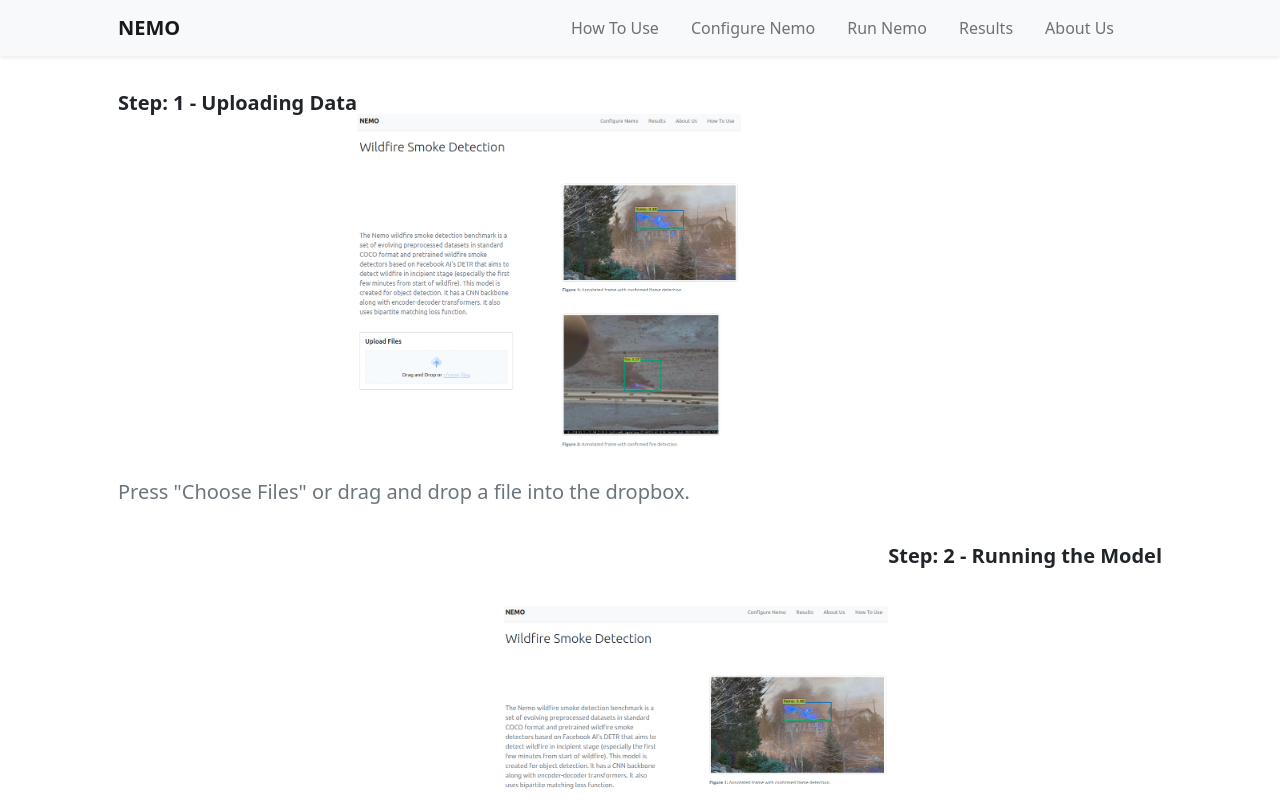
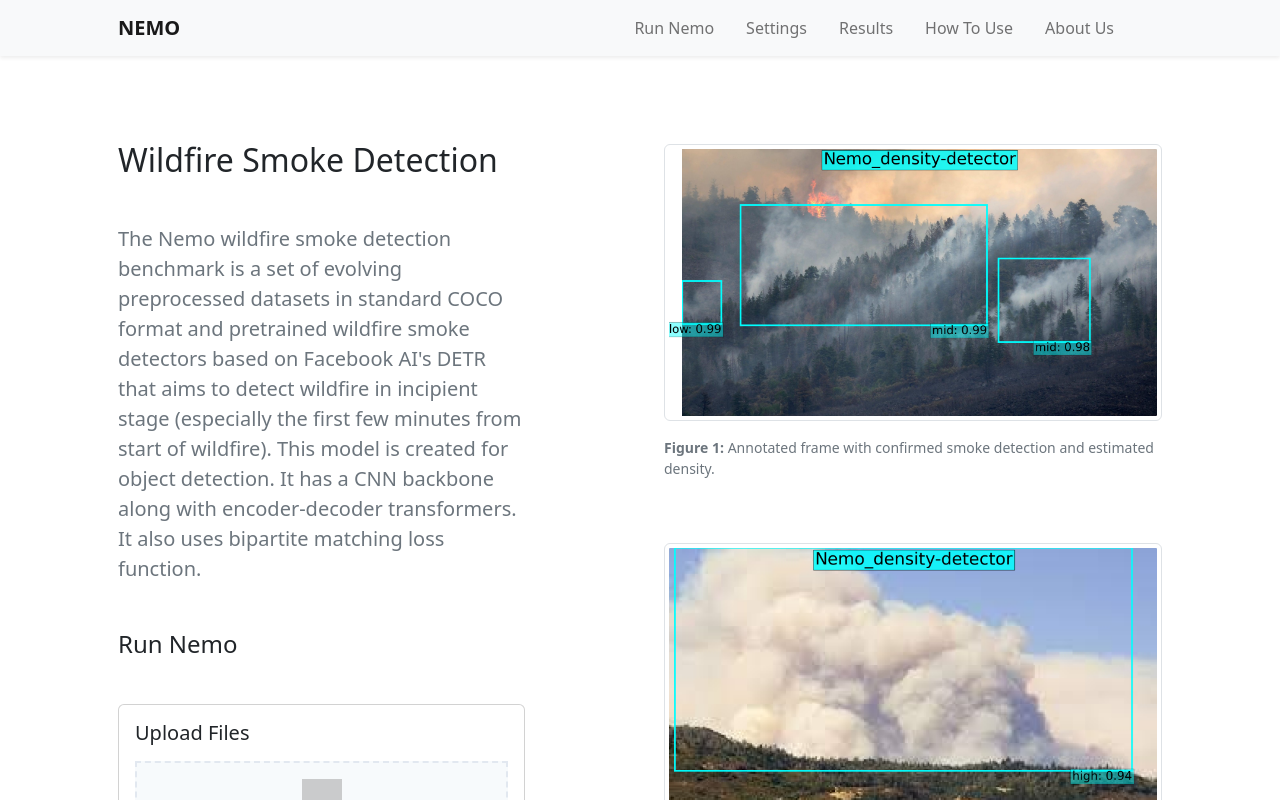
Before and after one commit to Curtis-CS/Nemo-Frontend, a Vue app: page / in a window 1280 px wide. Shown: the top 800 px of the page. Built offline with nearby package versions, Linux system fonts and the light colour scheme; grey boxes are pictures that could not be loaded.

Commit message:
Cleaned up code.

```diff
--- a/src/components/MenuBar.vue
+++ b/src/components/MenuBar.vue
@@ -15,16 +15,16 @@
       <div id="navbarResponsive" class="collapse navbar-collapse">
         <ul class="navbar-nav ms-auto me-4 my-3 my-lg-0">
           <li class="nav-item">
-            <router-link class="nav-link me-lg-3" to="/">How To Use</router-link>
+            <router-link class="nav-link me-lg-3" to="/">Run Nemo</router-link>
           </li>
           <li class="nav-item">
-            <router-link class="nav-link me-lg-3" to="/configurenemo">Configure Nemo</router-link>
-          </li>
-          <li class="nav-item">
-            <router-link class="nav-link me-lg-3" to="/runnemo">Run Nemo</router-link>
+            <router-link class="nav-link me-lg-3" to="/configurenemo">Settings</router-link>
           </li>
           <li class="nav-item">
             <router-link class="nav-link me-lg-3" to="/results">Results</router-link>
+          </li>
+          <li class="nav-item">
+            <router-link class="nav-link me-lg-3" to="/howtouse">How To Use</router-link>
           </li>
           <li class="nav-item">
             <router-link class="nav-link me-lg-3" to="/aboutus">About Us</router-link>
--- a/src/styles.css
+++ b/src/styles.css
@@ -5,3 +5,8 @@
 .min-column-width {
   min-width: 530px;
 }
+
+.mt-custom {
+  margin-top: 6rem;
+  margin-bottom: 6rem;
+}
--- a/src/views/AboutUs.vue
+++ b/src/views/AboutUs.vue
@@ -1,4 +1,5 @@
 <template>
+  <div class="AboutUs">
   <section class="bg-white">
     <div class="container px-5 mt-custom max-column-width min-column-width">
       <div class="row gx-5 align-items-start justify-content-center justify-content-lg-between">
@@ -49,6 +50,7 @@
       </div>
     </div>
   </section>
+  </div>
 </template>
 
 <script>
@@ -56,10 +58,3 @@ export default {
   name: "AboutUs"
 }
 </script>
-
-<style scoped>
-.mt-custom {
-  margin-top: 6rem;
-  margin-bottom: 6rem;
-}
-</style>
--- a/src/views/ConfigureNemo.vue
+++ b/src/views/ConfigureNemo.vue
@@ -1,4 +1,6 @@
 <template>
+  <div class="ConfigureNemo">
+    <section class="bg-white">
       <div class="InitialPadding">
         <h2 class="display-6 lh-1 mb-5" style="margin-left: 5vw; font-size: 2.5vw;">Configure Nemo</h2>
       </div>
@@ -94,11 +96,15 @@
           <label for="optx">Option Test</label>
         </div>
       </div>
+    </section>
+  </div>
 </template>
 
 <script>
+import UploadFiles from "../components/UploadFiles.vue";
 export default {
   name: "ConfigureNemo",
+  components: {UploadFiles},
   data() {
     return {
       singleToggle: true,
--- a/src/views/HowTo.vue
+++ b/src/views/HowTo.vue
@@ -1,4 +1,5 @@
 <template>
+  <div class="HowTo">
     <section class="bg-white">
       <div class="container px-5 mt-custom">
         <div class="row gx-5 align-items-center justify-content-center justify-content-lg-between">
@@ -30,17 +31,21 @@
             <div style="float: left; padding-top: 2vw; padding-bottom: 2vw">
               <img class="Images" src="/nemoResults.png">
             </div>
-          <p class="lead fw-normal text-muted mb-5 mb-lg-0" style="float: left; padding-bottom: 10px; padding-top: 5px">
+            <p class="lead fw-normal text-muted mb-5 mb-lg-0"
+               style="float: left; padding-bottom: 10px; padding-top: 5px">
               Wait patiently for NEMOs response, and view the results!
             </p>
           </div>
         </div>
       </div>
     </section>
+  </div>
 </template>
 
 <script>
-
+export default {
+  name: 'HowTo'
+}
 </script>
 
 <style scoped>
@@ -48,7 +53,6 @@
   padding-bottom: 5px;
   font-size: 1vw;
 }
-
 .Images {
   width: 30vw;
   height: auto;
--- /dev/null
+++ b/src/views/Nemo.vue
@@ -0,0 +1,40 @@
+<template>
+  <div class="Nemo">
+    <section class="bg-white">
+    <div class="container px-5 mt-custom">
+      <div class="row gx-5 align-items-start justify-content-center justify-content-lg-between min-column-width">
+        <div class="col-12 col-lg-5">
+          <h2 class="display-7 lh-1 mb-5 mt-5 min-width">Wildfire Smoke Detection</h2>
+          <p class="lead fw-normal text-muted mb-5 mb-lg-0">
+            The Nemo wildfire smoke detection benchmark is a set of evolving preprocessed datasets in standard
+            COCO format and pretrained wildfire smoke detectors based on Facebook AI's DETR that aims to detect
+            wildfire in incipient stage (especially the first few minutes from start of wildfire). This model is
+            created for object detection. It has a CNN backbone along with encoder-decoder transformers. It also
+            uses bipartite matching loss function.
+          </p>
+        </div>
+        <div class="col-sm-8 col-md-6">
+          <figure>
+            <img alt="..." class="img-thumbnail mt-5" src="/nemo_smokeV3.png">
+            <figcaption class="figure-caption mt-3">
+              <b>Figure 1:</b> Annotated frame with confirmed smoke detection and estimated density.
+            </figcaption>
+          </figure>
+          <figure>
+            <img alt="..." class="img-thumbnail mt-5" src="/nemo_smokeV2..png">
+            <figcaption class="figure-caption mt-3">
+              <b>Figure 2:</b> Annotated frame with confirmed smoke detection and estimated density.
+            </figcaption>
+          </figure>
+        </div>
+      </div>
+    </div>
+  </section>
+  </div>
+</template>
+
+<script>
+export default {
+  name: "Nemo"
+}
+</script>
--- a/src/views/RunNemo.vue
+++ b/src/views/RunNemo.vue
@@ -12,6 +12,7 @@
               created for object detection. It has a CNN backbone along with encoder-decoder transformers. It also
               uses bipartite matching loss function.
             </p>
+            <h4 class="display-8 lh-1 mb-3 mt-5 min-width">Run Nemo</h4>
             <UploadFiles/>
           </div>
           <div class="col-sm-8 col-md-6">
@@ -47,8 +48,4 @@ export default {
 .min-width {
   min-width: 407px;
 }
-.mt-custom {
-  margin-top: 6rem;
-  margin-bottom: 6rem;
-}
 </style>
```
Also changed, not shown: src/main.js (+5 -4 lines). Lines whose indentation alone changed are shown as unchanged.
